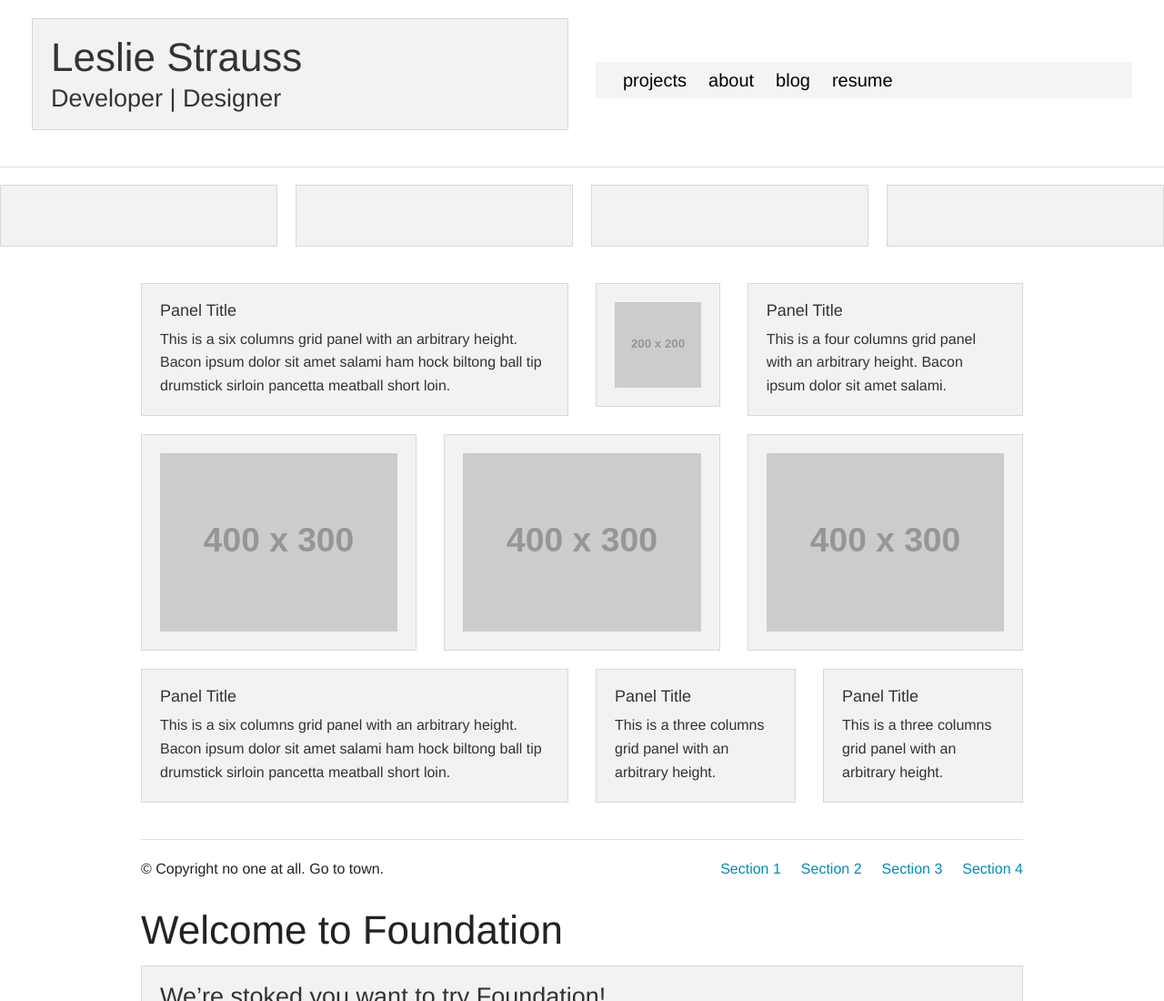
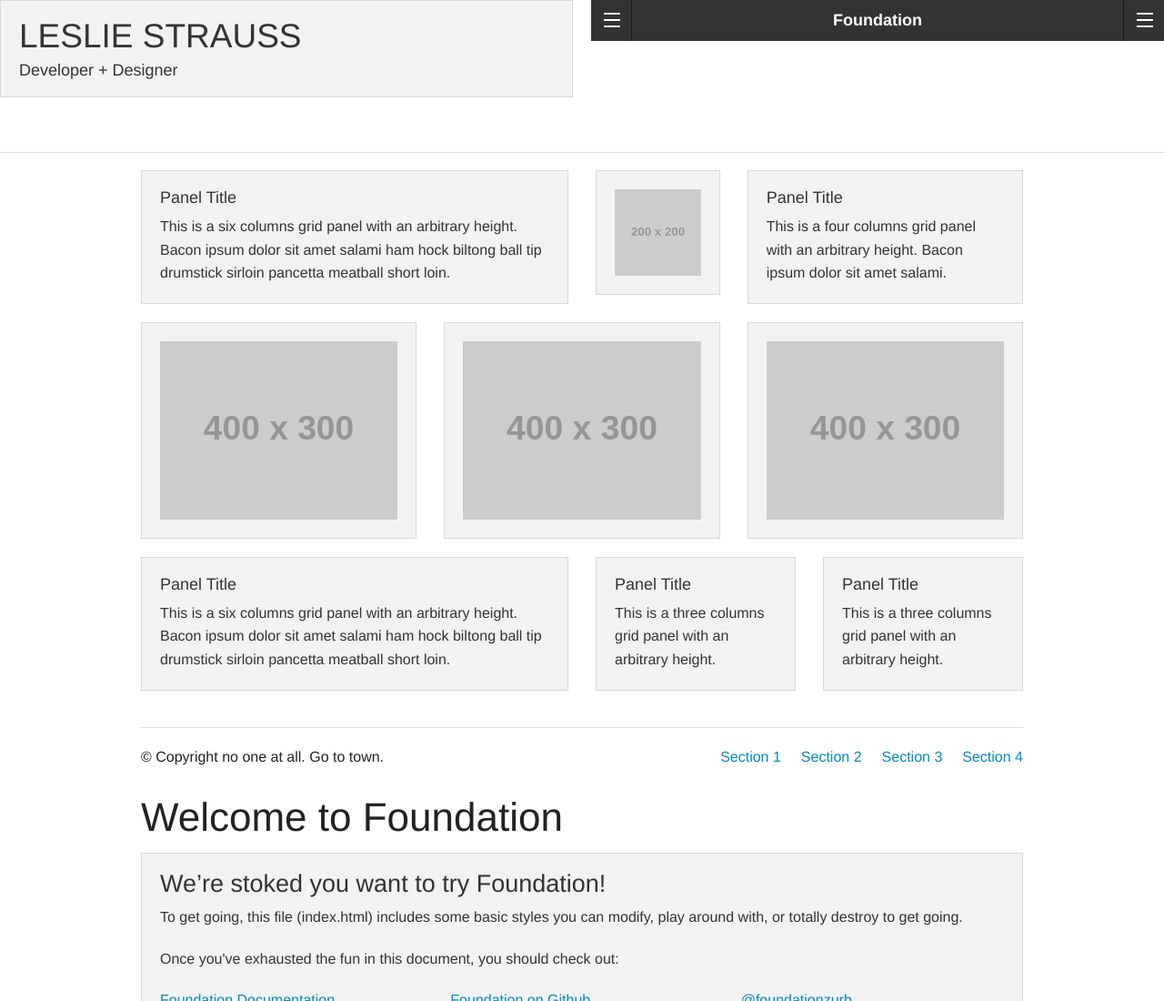
Before and after one commit to leslstrauss/nonagon, a website: page index.html in a window 1280 px wide. Shown: the top 1100 px of the page at 91% size. Drawn offline with Linux system fonts and the light colour scheme; placeholder pictures from the web are drawn by us.

Commit message:
Trying to figure out nav bar with this layout.

```diff
--- a/css/lesl.css
+++ b/css/lesl.css
@@ -3,8 +3,7 @@
   display: -webkit-flex;
   display: flex;
   -webkit-flex-direction: row;
-  flex-direction: row;
-  margin: 20px;
+  flex-direction: column;
 }
 
 .flexcenter {
--- a/index.html
+++ b/index.html
@@ -10,52 +10,32 @@
   </head>
 
     <body>
-      <div class="flexrow">
-        <div class="medium-6 columns">
-          <div class="panel">
-            <h1 class="text-left">Leslie Strauss</h1>
-            <h3 class="text-left">Developer  |  Designer</h3>
-          </div>
-        </div>
-
-        <div class="medium-6 columns">
-          <br>
-          <br>
-          <nav class="breadcrumbs">
-            <a href="#">Projects</a>
-            <a href="#">About</a>
-            <a href="#">Blog</a>
-            <a href="#">Resume</a>
-          </nav>
+        <div class="flexrow">
+          <ul class="small-block-grid-2">
+            <li>
+              <div class="panel clearfix">
+                <h2 class="text-left">LESLIE STRAUSS</h2>
+                <h5 class="text-left">Developer + Designer</h5>
+              </div>
+            </li>
+            <li>
+              <nav class="tab-bar">
+                <div class="left-small">
+                  <a href="#idOfLeftMenu" role="button" aria-controls="idOfLeftMenu" aria-expanded="false" class="left-off-canvas-toggle menu-icon" ><span></span></a>
+                </div>
+                <section class="middle tab-bar-section">
+                  <h1 class="title">Foundation</h1>
+                </section>
+                <div class="right-small">
+                  <a href="#idOfRightMenu" role="button" aria-controls="idOfRightMenu" aria-expanded="false" class="right-off-canvas-toggle menu-icon" ><span></span></a>
+                </div>
+              </nav>
+            </li>
+          </ul>
         </div>
       </div>
 
       <hr>
-
-      <div class="flexcontainer">
-        <ul class="small-block-grid-4">
-          <li>
-            <div class="panel">
-              <br>
-            </div>
-          </li>
-          <li>
-            <div class="panel">
-              <br>
-            </div>
-          </li>
-          <li>
-            <div class="panel">
-              <br>
-            </div>
-          </li>
-          <li>
-            <div class="panel">
-              <br>
-            </div>
-          </li>
-        </ul>
-      </div>
 
       <div class="row">
         <div class="large-6 columns">
```
